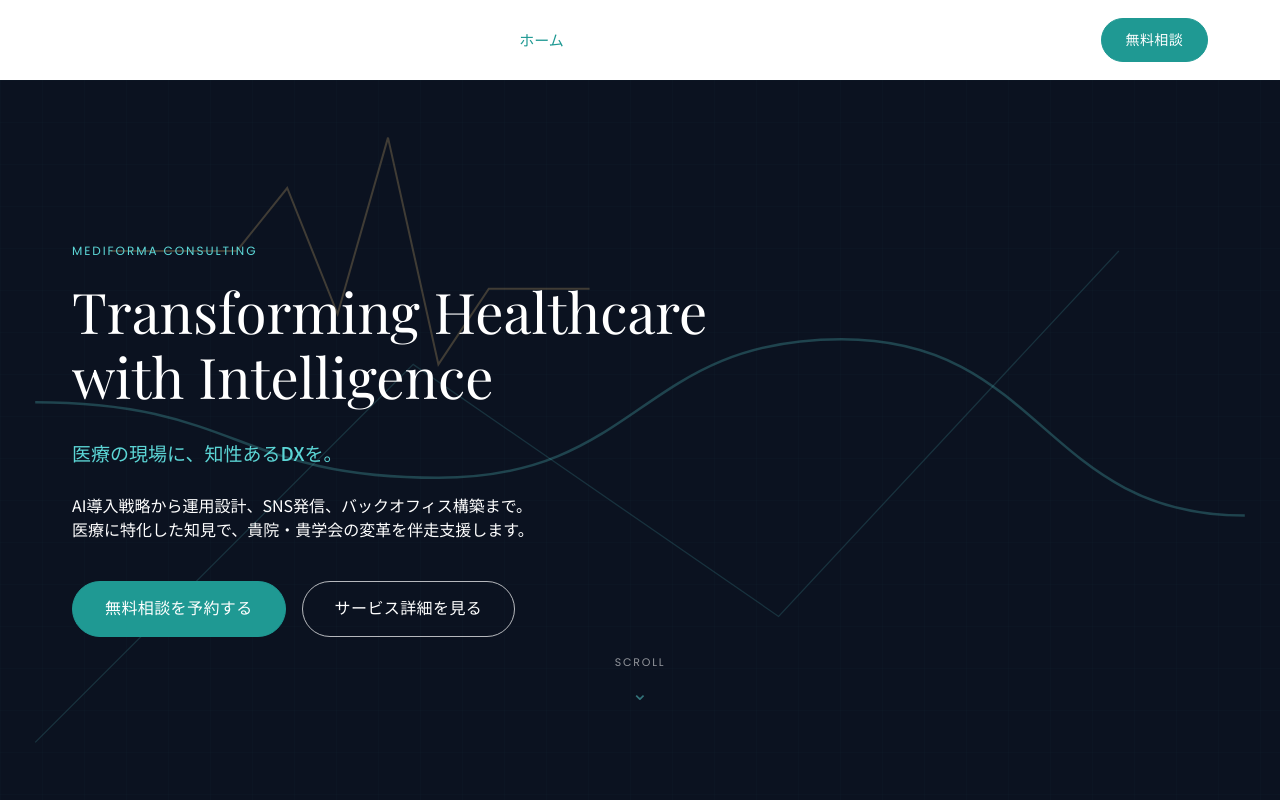
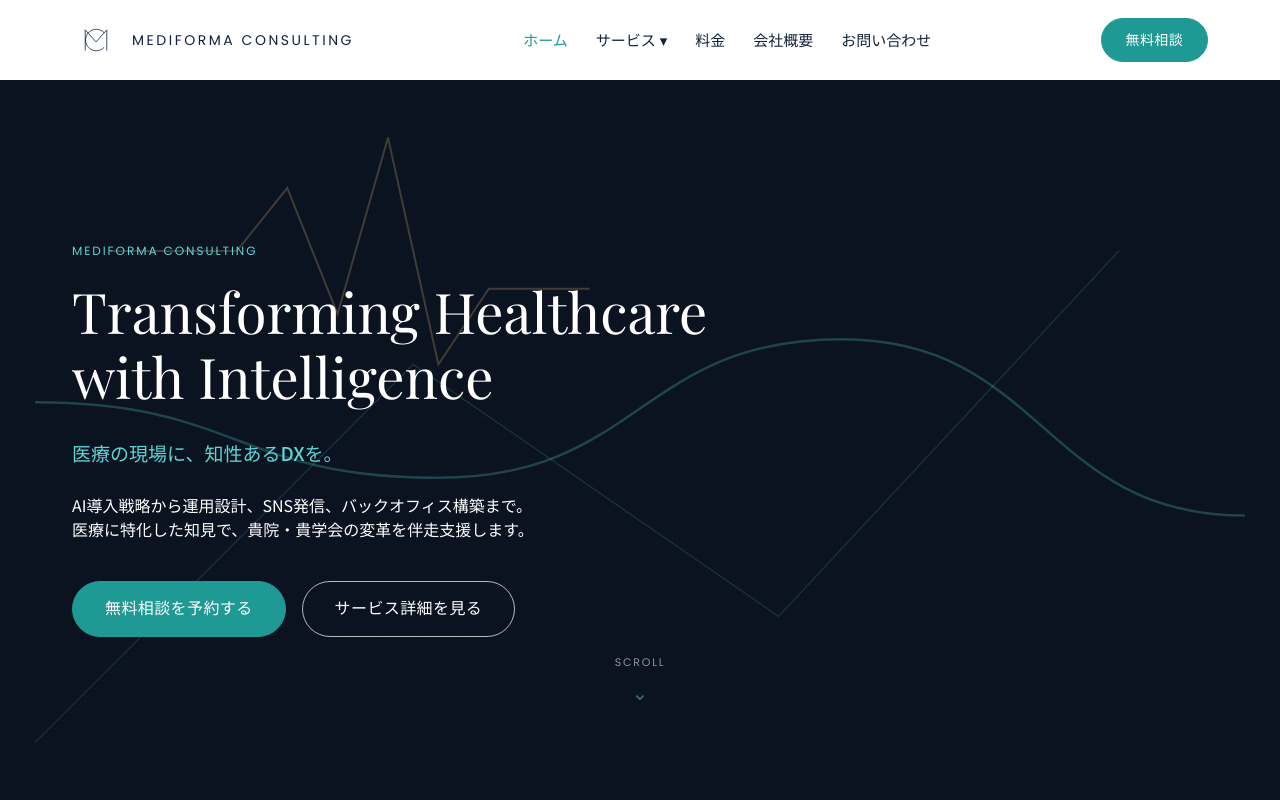
Before and after one commit to kentaro23/mediforma-consulting, a Next.js app: page / in a window 1280 px wide. Shown: the top 800 px of the page. Built offline with nearby package versions, Linux system fonts and the light colour scheme.

Commit message:
Improve header readability and increase logo size

```diff
--- a/src/components/layout/Header.tsx
+++ b/src/components/layout/Header.tsx
@@ -38,26 +38,21 @@ export function Header() {
 
   const headerClass = useMemo(() => {
     if (isHomeTop) {
-      return "bg-transparent text-white";
+      return "bg-white/88 text-navy-800 shadow-sm backdrop-blur";
     }
     return "bg-white/95 text-navy-800 shadow-sm backdrop-blur";
   }, [isHomeTop]);
 
   const linkBase = "focus-ring rounded-md px-3 py-2 font-body text-[15px] transition";
-  const logoClass = isHomeTop ? "text-white" : "text-navy-800";
+  const logoClass = "text-navy-800";
 
   return (
     <>
       <header className={`sticky top-0 z-50 transition-all duration-300 ${headerClass}`}>
         <div className="mx-auto flex h-20 w-full max-w-[1200px] items-center justify-between px-5 md:px-8">
           <Link href="/" className={`focus-ring inline-flex items-center gap-3 ${logoClass}`}>
-            <span className="inline-flex h-10 w-10 items-center justify-center p-1">
-              <Image
-                src={isHomeTop ? "/images/mc_v2_refined_white.svg" : "/images/mc_v2_refined.svg"}
-                alt="Mediforma Consulting ロゴ"
-                width={28}
-                height={28}
-              />
+            <span className="inline-flex h-12 w-12 items-center justify-center p-1">
+              <Image src="/images/mc_v2_refined.svg" alt="Mediforma Consulting ロゴ" width={38} height={38} />
             </span>
             <span className="font-english text-sm uppercase tracking-[0.18em]">Mediforma Consulting</span>
           </Link>
@@ -125,7 +120,7 @@ export function Header() {
 
           <button
             type="button"
-            className={`focus-ring inline-flex h-11 w-11 items-center justify-center rounded-full border lg:hidden ${isHomeTop ? "border-white/60" : "border-grayx-200"}`}
+            className="focus-ring inline-flex h-11 w-11 items-center justify-center rounded-full border border-grayx-300 lg:hidden"
             aria-label={HEADER_UI.openMenuLabel}
             onClick={() => setMobileOpen(true)}
           >
```
